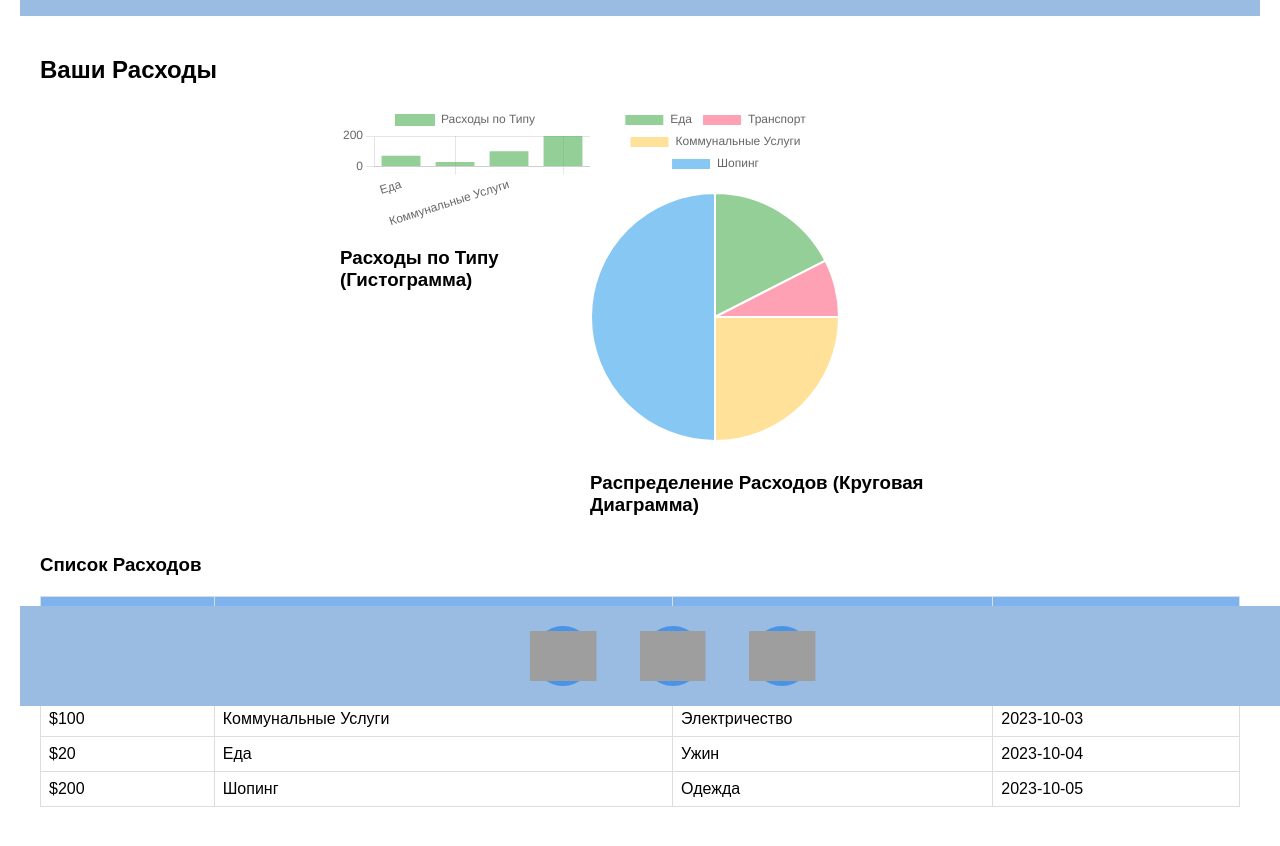
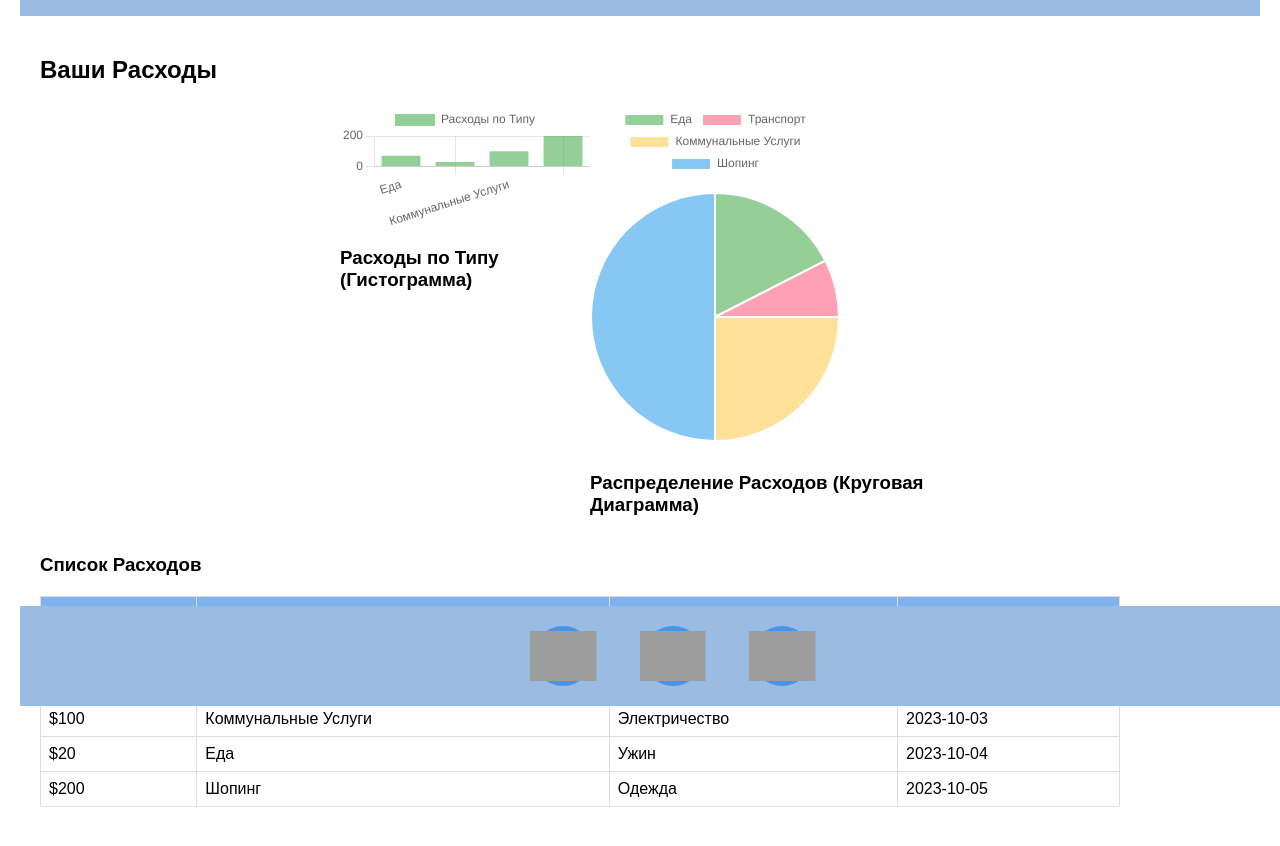
Before and after one commit to glebgol/belkart-hackathon, a website: page expenses.html in a window 1280 px wide. Shown: the part 94-940 px from the top of the page. Drawn offline with nearby package versions, Linux system fonts and the light colour scheme; grey boxes are pictures that could not be loaded.

Commit message:
Update expenses.html

```diff
--- a/expenses.html
+++ b/expenses.html
@@ -118,6 +118,10 @@
       cursor: pointer;
       margin: 5px 5px 5px 40px;
     }
+
+    .test {
+      width: 90%;
+    }
   </style>
 </head>
 <body>
@@ -137,6 +141,7 @@
     </div>
   </div>
   <h3>Список Расходов</h3>
+  <div class="test">
     <table id="expensesTable">
       <thead>
       <tr>
@@ -150,6 +155,8 @@
       <!-- Расходы будут добавлены здесь динамически -->
       </tbody>
     </table>
+  </div>
+
 </main>
 <footer>
   <button class="big-button" onclick="location.href='expenses.html'"><img src="https://cdn-icons-png.freepik.com/256/12538/12538775.png?semt=ais_hybrid" height="50px" alt=""></button>
```
Lines whose indentation alone changed are shown as unchanged.
